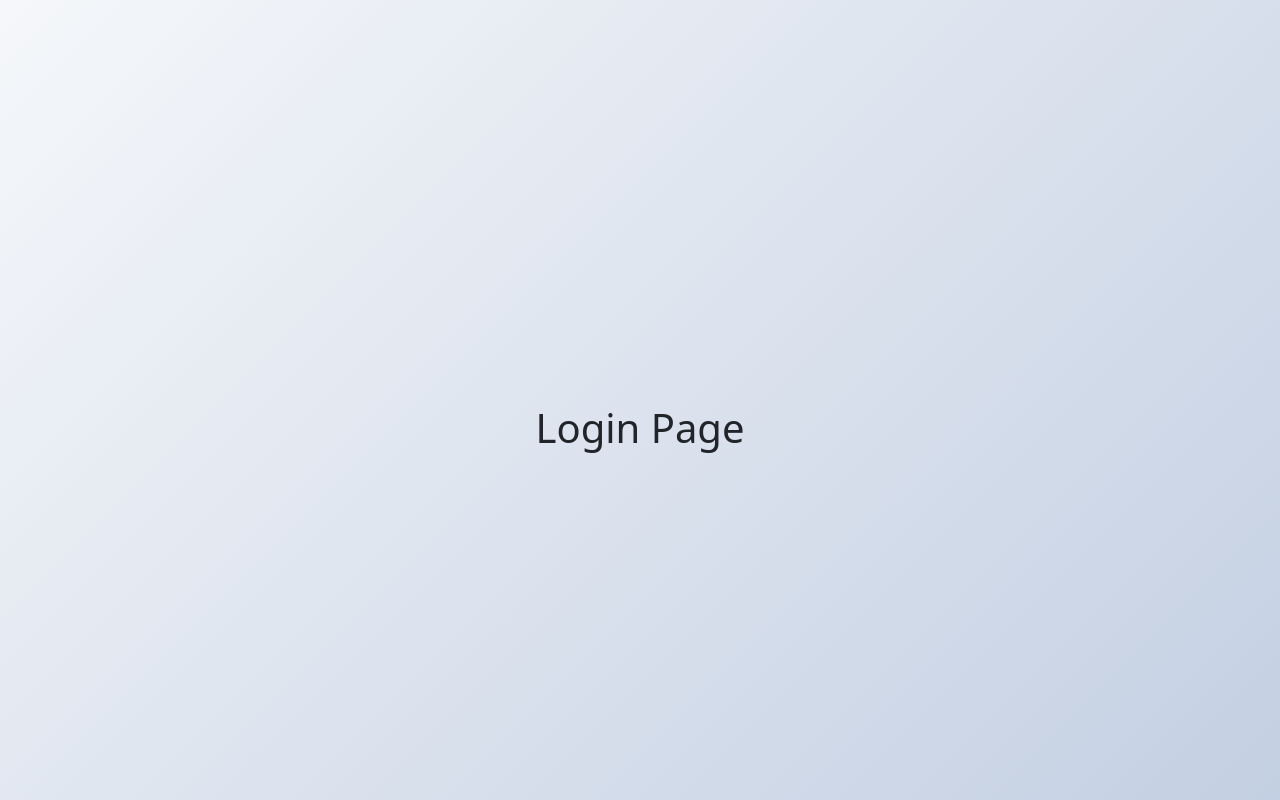
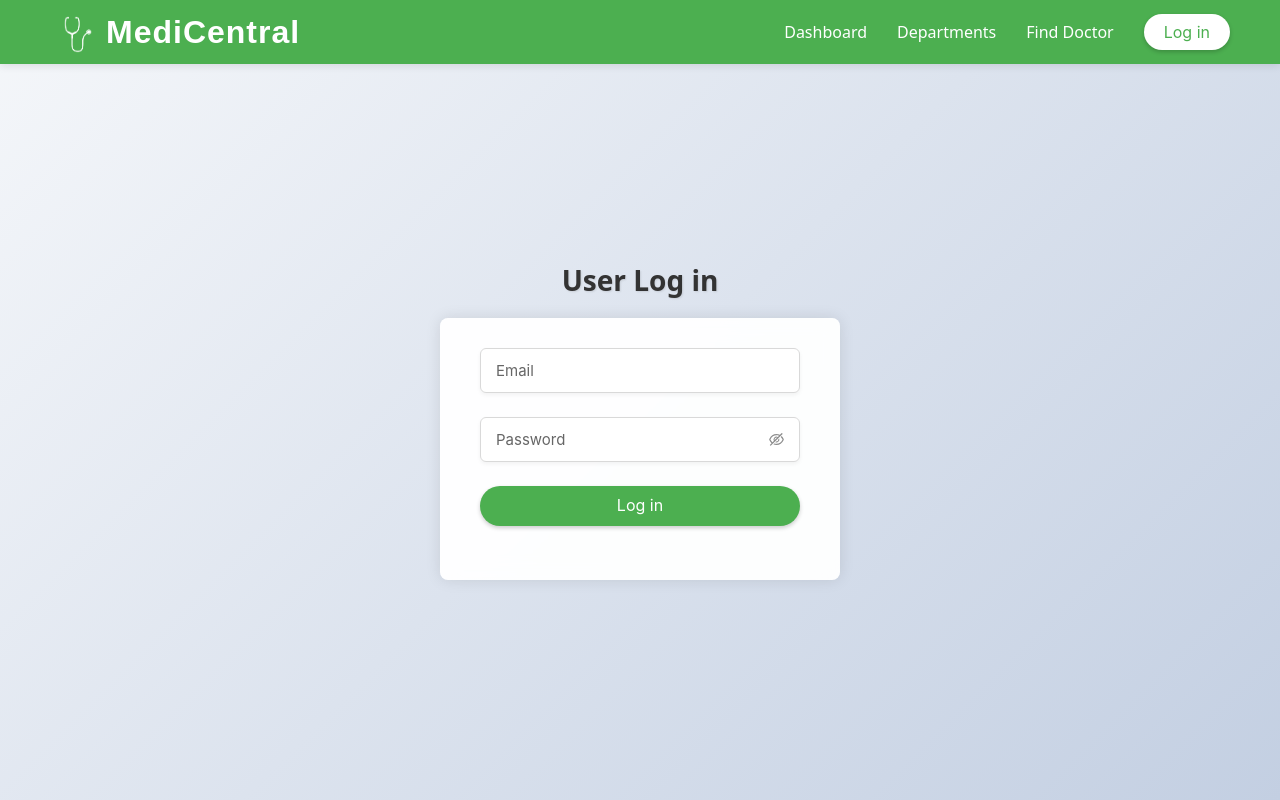
Before and after one commit to sm-ababil/mediCentral-hospital-management-system, a React (Create React App) app in the folder client/: page /login in a window 1280 px wide. Built offline with nearby package versions, Linux system fonts and the light colour scheme; a web font is replaced by a local one.

Commit message:
login page

```diff
--- a/client/src/components/Header.js
+++ b/client/src/components/Header.js
@@ -18,7 +18,7 @@ const Header = () => {
         <Link to="/departments">Departments</Link>
         <Link to="/find-doctor">Find Doctor</Link>
         <Link to="/login">
-          <Button type="primary">Login</Button>
+          <Button type="primary">Log in</Button>
         </Link>
       </div>
     </div>
--- a/client/src/pages/HomePage.js
+++ b/client/src/pages/HomePage.js
@@ -1,11 +1,46 @@
-import React from 'react';
+import React from "react";
+import Header from "../components/Header";
+import homepageImage from "../assets/homepage-image.png";
 
 const HomePage = () => {
   return (
-    <div>
-        <h1>HomePage</h1>
-    </div>
-  )
+    <>
+      <Header />
+      <div
+        style={{
+          display: "flex",
+          minHeight: "calc(100vh - 64px)", // Subtract header height
+          padding: "20px",
+        }}
+      >
+        <div
+          style={{
+            flex: "1",
+            display: "flex",
+            alignItems: "center",
+            justifyContent: "center",
+          }}
+        >
+          <img
+            src={homepageImage}
+            alt="Homepage illustration"
+            style={{
+              maxWidth: "80%",
+              height: "auto",
+              objectFit: "contain",
+            }}
+          />
+        </div>
+        <div
+          style={{
+            flex: "1",
+          }}
+        >
+          {/* Right side content can go here */}
+        </div>
+      </div>
+    </>
+  );
 };
 
 export default HomePage;
--- a/client/src/pages/Login.js
+++ b/client/src/pages/Login.js
@@ -1,11 +1,60 @@
 import React from 'react';
+import { Form, Input, Select, Button, Row, Col } from "antd";
+import { Link } from "react-router-dom";
+import Header from '../components/Header';
+import "../styles/register.css";
+const Login = () => {
+  const onFinish = (values) => {
+    console.log('Success:', values);
+  };
 
-const Login = () => {
   return (
-    <div>
-        <h1>Login Page</h1>
-    </div>
-  )
+    <>
+      <Header />
+      <h2>User Log in</h2>
+      <div className="form-container">
+        <Form
+          name="login"
+          onFinish={onFinish}
+          layout="vertical"
+        >
+          <Form.Item
+            name="email"
+            rules={[
+              {
+                required: true,
+                message: 'Please input your email!',
+              },
+              {
+                type: 'email',
+                message: 'Please enter a valid email!',
+              },
+            ]}
+          >
+            <Input placeholder="Email" />
+          </Form.Item>
+
+          <Form.Item
+            name="password"
+            rules={[
+              {
+                required: true,
+                message: 'Please input your password!',
+              },
+            ]}
+          >
+            <Input.Password placeholder="Password" />
+          </Form.Item>
+
+          <Form.Item>
+            <Button type="primary" htmlType="submit">
+              Log in
+            </Button>
+          </Form.Item>
+        </Form>
+      </div>
+    </>
+  );
 };
 
 export default Login;
--- a/client/src/styles/register.css
+++ b/client/src/styles/register.css
@@ -1,7 +1,7 @@
 .form-container {
   width: 400px;
   min-height: fit-content;
-  margin: 20px auto;
+  margin: 0 auto 20px;
   padding: 30px 40px;
   background-color: rgba(255, 255, 255, 0.95);
   box-shadow: 0 0 15px rgba(0, 0, 0, 0.1);
@@ -26,7 +26,7 @@ h2 {
   color: #333;
   font-size: 28px;
   font-weight: 700;
-  margin-bottom: 30px;
+  margin-bottom: 20px;
   text-align: center;
   text-shadow: 1px 1px 2px rgba(0, 0, 0, 0.1);
 }
@@ -101,10 +101,10 @@ h2 {
   border-color: #4CAF50 !important;
 }
 
-/* Focus state */
+/* Remove or modify these styles */
 .ant-input:focus,
 .ant-select-selector:focus,
 .ant-input-password:focus {
-  border-color: #4CAF50 !important;
-  box-shadow: 0 0 0 2px rgba(76, 175, 80, 0.2) !important;
+  border-color: #d9d9d9 !important; /* Keep the same border color as default */
+  box-shadow: 0 2px 4px rgba(0, 0, 0, 0.05) !important; /* Keep the same shadow as default */
 }
```
Also changed, not shown: client/src/assets/homepage-image.png (added).
